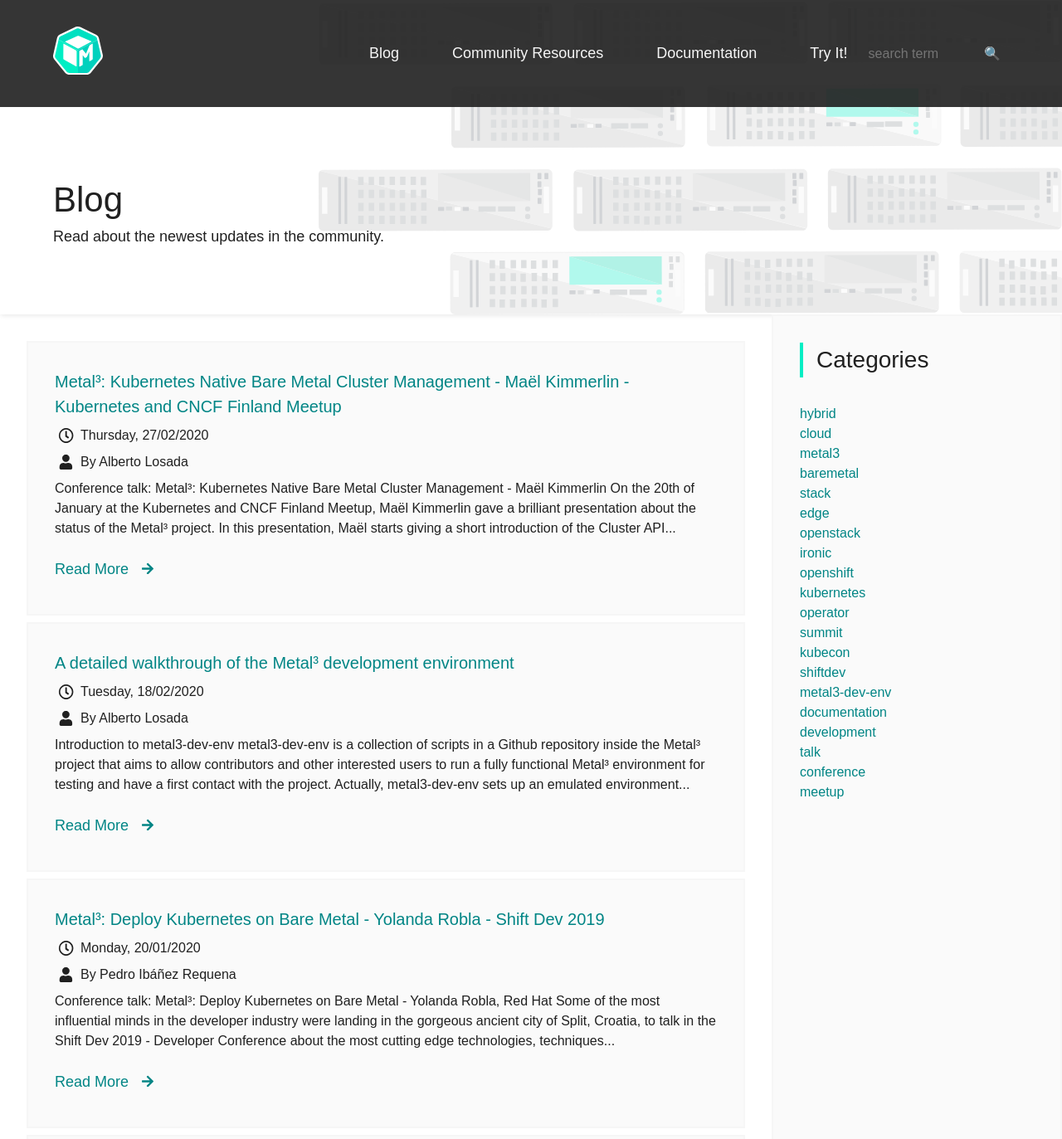
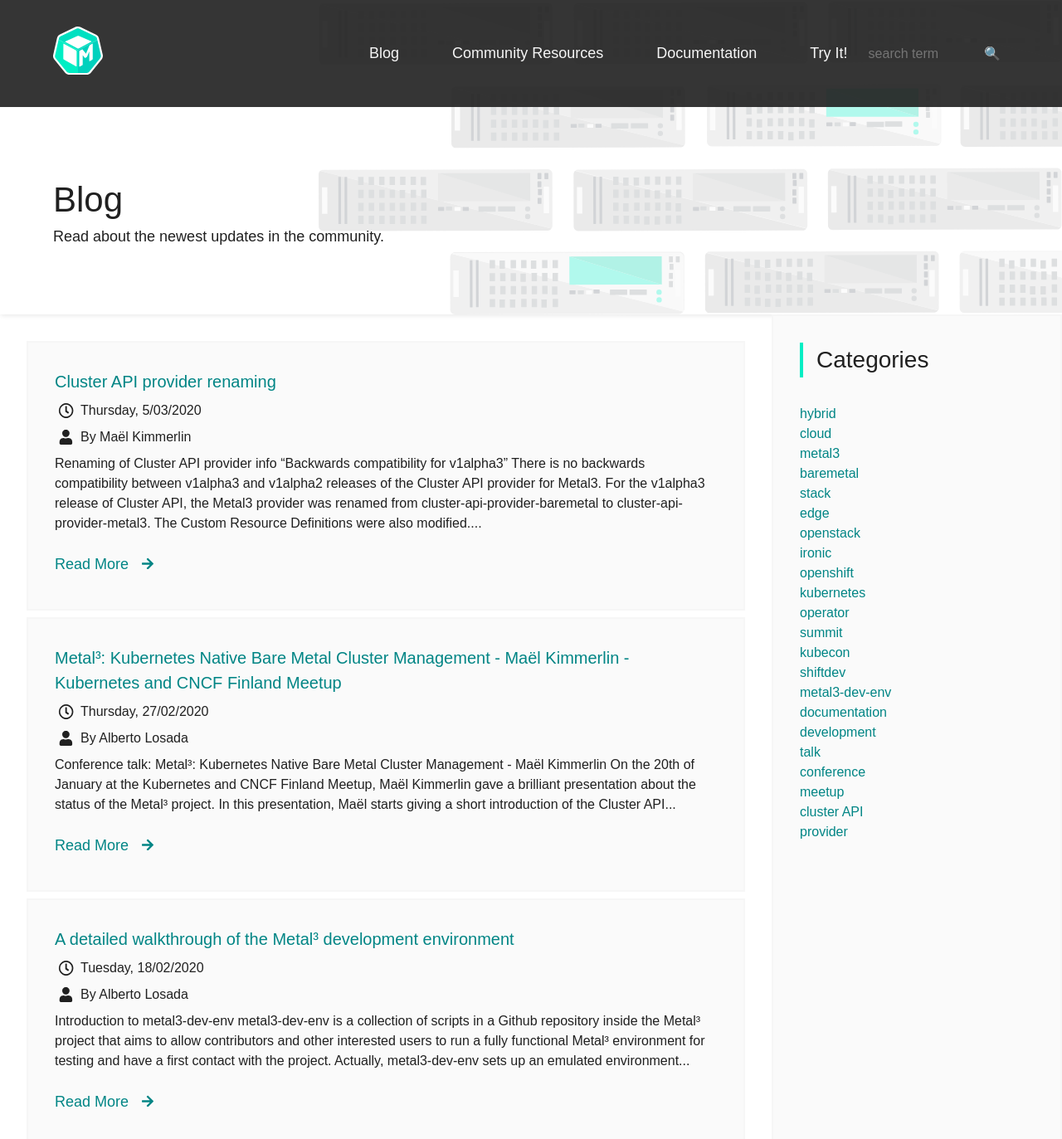
Before and after one commit to metal3-io/metal3-io.github.io, a Jekyll site: the page built from blog/index.html, in a window 1280 px wide and 1400 px high. Shown: the top 1373 px of the window at 83% size. Built offline with Jekyll 4.4.1, drawn with Linux system fonts in a browser that asks for light colours; nearby versions of some CDN libraries; the list of posts is cut into pages by our own code; comment, search, counter and statistics services are not loaded; some of the changed text lies outside the part shown.

Commit message:
Rename CAPBM to CAPM3 and add post about renaming

````diff
--- /dev/null
+++ b/_posts/2020-03-05-CAPI_provider_renaming.md
@@ -0,0 +1,45 @@
+---
+title: "Cluster API provider renaming"
+date: 2020-03-05
+draft: false
+categories: ["metal3", "baremetal", "cluster API", "provider"]
+author: Maël Kimmerlin
+---
+
+## Renaming of Cluster API provider
+
+> info "Backwards compatibility for v1alpha3"
+> There is no backwards compatibility between v1alpha3 and v1alpha2 releases of
+> the Cluster API provider for Metal3.
+
+For the v1alpha3 release of Cluster API, the Metal3 provider was renamed from
+`cluster-api-provider-baremetal` to `cluster-api-provider-metal3`. The Custom
+Resource Definitions were also modified. This post dives into the changes.
+
+### Repository renaming
+
+From v1alpha3 onwards, the Cluster API provider will be developed in
+[cluster-api-provider-metal3](https://github.com/metal3-io/cluster-api-provider-metal3).
+The v1alpha1 and v1alpha2 content will remain in
+[cluster-api-provider-baremetal](https://github.com/metal3-io/cluster-api-provider-baremetal).
+This repository will be archived, but kept for the integration in metal3-dev-env.
+
+### Custom Resource Definition modifications
+
+The kind of the Custom Resource Definition (CRD) has been modified for the
+following objects:
+
+* `BareMetalCluster` to `Metal3Cluster`
+* `baremetalcluster` to `metal3cluster`
+* `BareMetalMachine` to `Metal3Machine`
+* `baremetalmachine` to `metal3machine`
+* `BareMetalMachineTemplate` to `Metal3MachineTemplate`
+* `baremetalmachinetemplate` to `metal3machinetemplate`
+
+The custom resources deployed need to be modified accordingly.
+
+### Deployment modifications
+
+The prefix of all deployed components for the Metal3 provider was modified
+from `capbm-` to `capm3-`. The namespace in which the components are deployed by
+default was modified from `capbm-system` to `capm3-system`.
--- a/try-it.md
+++ b/try-it.md
@@ -17,12 +17,19 @@ permalink: /try-it.html
     - [Centos target hosts only, image update](#centos-target-hosts-only-image-update)
   - [Directly Provisioning Bare Metal Hosts](#directly-provisioning-bare-metal-hosts)
   - [Running Custom Baremetal-Operator](#running-custom-baremetal-operator)
-  - [Running Custom Cluster API Provider Baremetal](#running-custom-cluster-api-provider-baremetal)
+  - [Running Custom Cluster API Provider Metal3](#running-custom-cluster-api-provider-metal3)
   - [Accessing Ironic API](#accessing-ironic-api)
 
 <!-- /TOC -->
 <hr>
 ## Instructions
+
+> info "Naming"
+> For the v1alpha3 release, the Cluster API provider for metal3 was renamed from
+> Cluster API provider BareMetal to Cluster API provider Metal3. Hence, if
+> working with v1alpha1 or v1alpha2, it will be Cluster API provider Baremetal
+> (CAPBM) in this documentation and deployments, but from v1alpha3 onwards it
+> will be Cluster API provider Metal3 (CAPM3).
 
 ### Prerequisites
 
@@ -91,11 +98,11 @@ can configure the following
 | CONTAINER_RUNTIME              | Select the Container Runtime                                                                                                                                                                                                                             | "docker", "podman"                   | "podman"                                                        |
 | BMOREPO                        | Set the Baremetal Operator repository to clone                                                                                                                                                                                                           | <URL>                                | https://github.com/metal3-io/baremetal-operator.git             |
 | BMOBRANCH                      | Set the Baremetal Operator branch to checkout                                                                                                                                                                                                            |                                      | master                                                          |
-| CAPBMREPO                      | Set the Cluster Api baremetal provider repository to clone                                                                                                                                                                                               | <URL>                                | https://github.com/metal3-io/cluster-api-provider-baremetal.git |
-| CAPBMBRANCH                    | Set the Cluster Api baremetal provider branch to checkout                                                                                                                                                                                                |                                      | master                                                          |
-| FORCE_REPO_UPDATE              | Force deletion of the BMO and CAPBM repositories before cloning them again                                                                                                                                                                               | "true", "false"                      | "false"                                                         |
+| CAPM3REPO                      | Set the Cluster Api Metal3 provider repository to clone                                                                                                                                                                                               | <URL>                                | https://github.com/metal3-io/cluster-api-provider-metal3.git |
+| CAPM3BRANCH                    | Set the Cluster Api Metal3 provider branch to checkout                                                                                                                                                                                                |                                      | master                                                          |
+| FORCE_REPO_UPDATE              | Force deletion of the BMO and CAPM3 repositories before cloning them again                                                                                                                                                                               | "true", "false"                      | "false"                                                         |
 | BMO_RUN_LOCAL                  | Run a local baremetal operator instead of deploying in Kubernetes                                                                                                                                                                                        | "true", "false"                      | "false"                                                         |
-| CAPBM_RUN_LOCAL                | Run a local CAPI operator instead of deploying in Kubernetes                                                                                                                                                                                             | "true", "false"                      | "false"                                                         |
+| CAPM3_RUN_LOCAL                | Run a local CAPI operator instead of deploying in Kubernetes                                                                                                                                                                                             | "true", "false"                      | "false"                                                         |
 | SKIP_RETRIES                   | Do not retry on failure during verifications or tests of the environment. This should be false. It could only be set to false for verifications of a dev env deployment that fully completed. Otherwise failures will appear as resources are not ready. | "true", "false"                      | "false"                                                         |
 | TEST_TIME_INTERVAL             | Interval between retries after verification or test failure (seconds)                                                                                                                                                                                    | <int>                                | 10                                                              |
 | TEST_MAX_TIME                  | Number of maximum verification or test retries                                                                                                                                                                                                           | <int>                                | 120                                                             |
@@ -460,18 +467,18 @@ make run
 
 There are two Cluster API related managers running in the cluster. One
 includes set of generic controllers, and the other includes a custom Machine
-controller for baremetal. If you want to try changes to
-`cluster-api-provider-baremetal`, you want to shut down the custom Machine
+controller for Metal3. If you want to try changes to
+`cluster-api-provider-metal3`, you want to shut down the custom Machine
 controller manager first.
 
 ```sh
-$ kubectl scale statefulset cluster-api-provider-baremetal-controller-manager -n metal3 --replicas=0
+$ kubectl scale statefulset capm3-controller-manager -n capm3-system --replicas=0
 ```
 
 Then you can run the custom Machine controller manager out of your local git tree.
 
 ```sh
-cd ~/go/src/github.com/metal3-io/cluster-api-provider-baremetal
+cd ~/go/src/github.com/metal3-io/cluster-api-provider-metal3
 make run
 ```
 
````
Also changed, not shown: other parts of try-it.md (+4 -4 lines), _includes/docs.md (+1 -1 lines).
